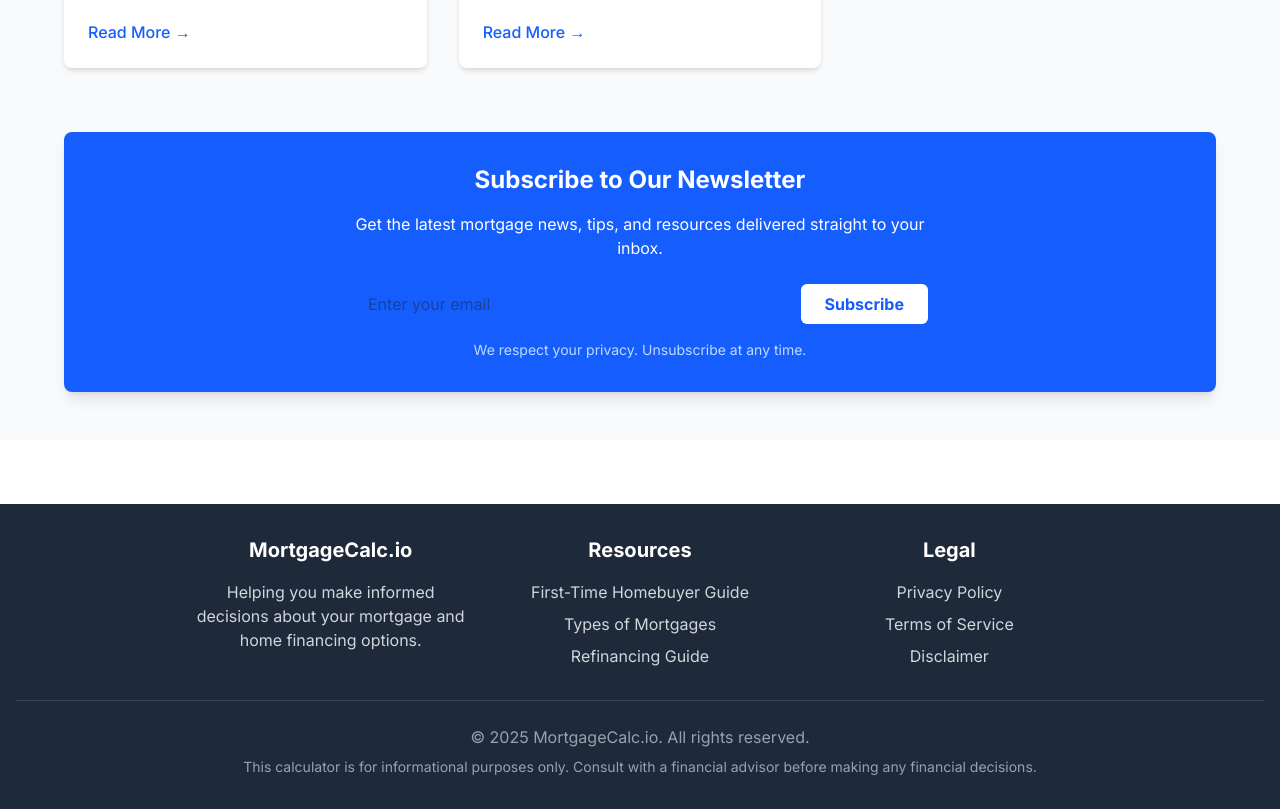
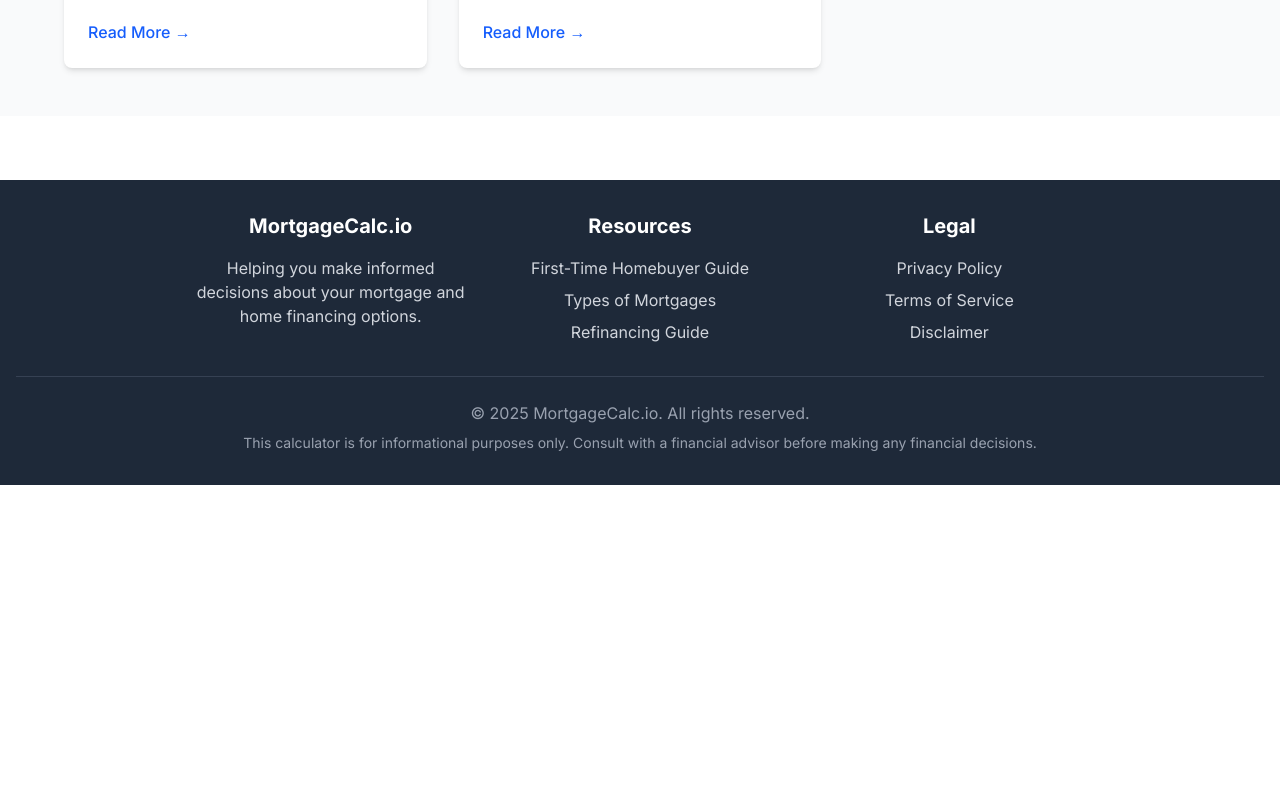
Before and after one commit to jimmyshultz/mortgage-calculator, a Next.js app: page /blog in a window 1280 px wide. Shown: the part 1580-2389 px from the top of the page. After the commit the page ends 2065 px from the top, so only its background shows below. Built offline with nearby package versions, Linux system fonts and the light colour scheme.

Commit message:
Remove non-functional email collection on blog page

```diff
--- a/src/app/blog/page.tsx
+++ b/src/app/blog/page.tsx
@@ -141,25 +141,6 @@ export default function BlogPage() {
               </div>
             ))}
           </div>
-
-          {/* Email signup */}
-          <div className="bg-blue-600 text-white rounded-lg shadow-lg p-8 mt-16">
-            <div className="text-center max-w-xl mx-auto">
-              <h2 className="text-2xl font-bold mb-4">Subscribe to Our Newsletter</h2>
-              <p className="mb-6">Get the latest mortgage news, tips, and resources delivered straight to your inbox.</p>
-              <div className="flex flex-col sm:flex-row gap-2">
-                <input
-                  type="email"
-                  placeholder="Enter your email"
-                  className="flex-grow px-4 py-2 rounded-md text-gray-800 focus:outline-none focus:ring-2 focus:ring-blue-500"
-                />
-                <button className="bg-white text-blue-600 font-bold px-6 py-2 rounded-md hover:bg-gray-100 transition">
-                  Subscribe
-                </button>
-              </div>
-              <p className="mt-4 text-sm text-blue-200">We respect your privacy. Unsubscribe at any time.</p>
-            </div>
-          </div>
         </div>
       </div>
     </main>
```
